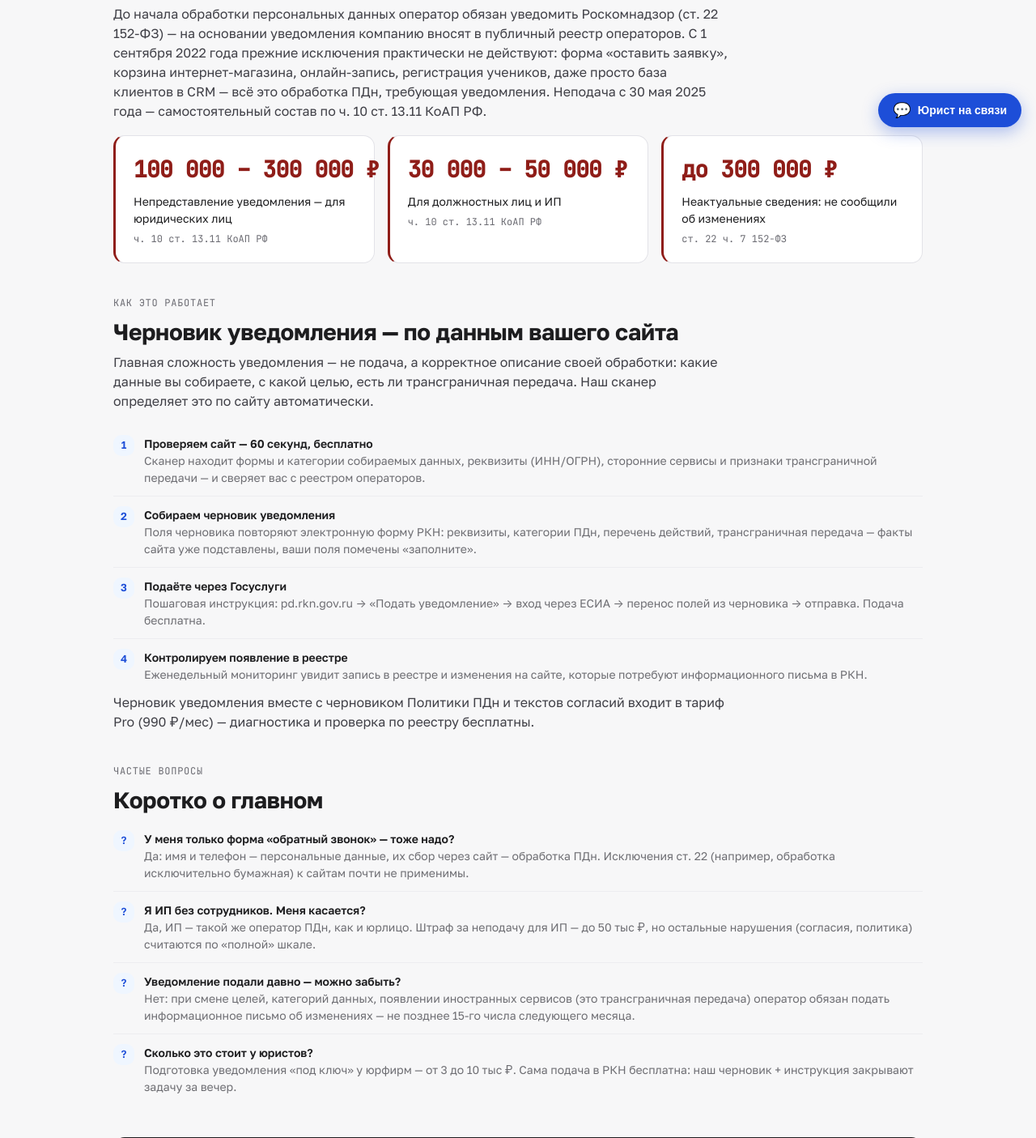
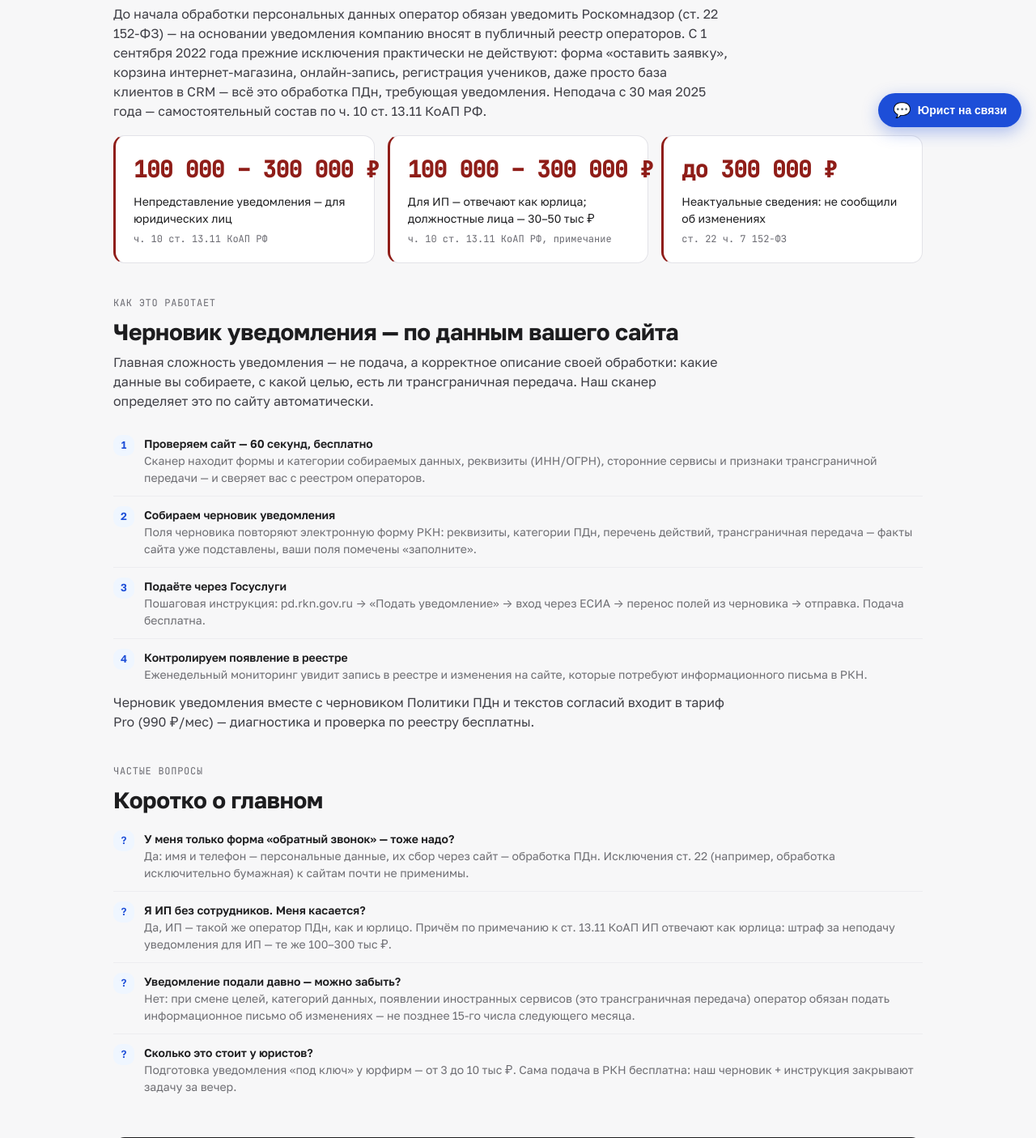
Before and after one commit to lawcheck/lawcheck, a FastAPI app: page /uvedomlenie-rkn in a window 1280 px wide. Shown: the part 625-2030 px from the top of the page at 81% size. Run offline with FastAPI, Linux system fonts and the light colour scheme.

Commit message:
fix(rkn): ИП отвечают как юрлица по ч. 10 ст. 13.11 (примечание, 420-ФЗ) — 100–300 тыс ₽, не 30–50
Co-Authored-By: Claude Fable 5 <noreply@anthropic.com>

```diff
--- a/lawcheck/reporting/rkn_notification_draft.py
+++ b/lawcheck/reporting/rkn_notification_draft.py
@@ -72,8 +72,9 @@ def render(scan) -> str:
     elif status == "problem":
         status_note = ("Наш скан <strong>не нашёл оператора в реестре РКН</strong> (или не смог "
                        "проверить). Если уведомление не подавалось — подайте его до начала "
-                       "обработки: за работу без уведомления с 30.05.2025 юрлицам грозит "
-                       "штраф 100–300 тыс ₽ (ч. 10 ст. 13.11 КоАП).")
+                       "обработки: за работу без уведомления с 30.05.2025 юрлицам и ИП "
+                       "(ИП отвечают как юрлица) грозит штраф 100–300 тыс ₽ "
+                       "(ч. 10 ст. 13.11 КоАП).")
     else:
         status_note = ("Проверьте себя в реестре операторов: "
                        '<a href="https://lawchek.ru/reestr-rkn">lawchek.ru/reestr-rkn</a>.')
--- a/lawcheck/web/templates/landing_rkn.html
+++ b/lawcheck/web/templates/landing_rkn.html
@@ -38,9 +38,9 @@
       <div class="src">ч. 10 ст. 13.11 КоАП РФ</div>
     </div>
     <div class="fine-card">
-      <div class="amount">30 000 – 50 000 ₽</div>
-      <div class="reason">Для должностных лиц и ИП</div>
-      <div class="src">ч. 10 ст. 13.11 КоАП РФ</div>
+      <div class="amount">100 000 – 300 000 ₽</div>
+      <div class="reason">Для ИП — отвечают как юрлица; должностные лица — 30–50 тыс ₽</div>
+      <div class="src">ч. 10 ст. 13.11 КоАП РФ, примечание</div>
     </div>
     <div class="fine-card">
       <div class="amount">до 300 000 ₽</div>
@@ -91,7 +91,7 @@
     </div></li>
     <li><span class="num">?</span><div>
       <div class="ct">Я ИП без сотрудников. Меня касается?</div>
-      <div class="cd">Да, ИП — такой же оператор ПДн, как и юрлицо. Штраф за неподачу для ИП — до 50 тыс ₽, но остальные нарушения (согласия, политика) считаются по «полной» шкале.</div>
+      <div class="cd">Да, ИП — такой же оператор ПДн, как и юрлицо. Причём по примечанию к ст. 13.11 КоАП ИП отвечают как юрлица: штраф за неподачу уведомления для ИП — те же 100–300 тыс ₽.</div>
     </div></li>
     <li><span class="num">?</span><div>
       <div class="ct">Уведомление подали давно — можно забыть?</div>
--- a/lawcheck/web/templates/rkn_check.html
+++ b/lawcheck/web/templates/rkn_check.html
@@ -97,7 +97,7 @@
     </div></li>
     <li><span class="num">2</span><div>
       <div class="ct">Штраф до 300 000 ₽ за молчание</div>
-      <div class="cd">С 30 мая 2025 года непредставление уведомления — отдельный состав: до 300 тыс ₽ для юрлиц, до 50 тыс ₽ для должностных лиц и ИП (ч. 10 ст. 13.11 КоАП РФ).</div>
+      <div class="cd">С 30 мая 2025 года непредставление уведомления — отдельный состав: 100–300 тыс ₽ для юрлиц и ИП (ИП отвечают как юрлица по примечанию к статье), 30–50 тыс ₽ для должностных лиц (ч. 10 ст. 13.11 КоАП РФ).</div>
     </div></li>
     <li><span class="num">3</span><div>
       <div class="ct">Отсутствие в реестре — маркер для проверки</div>
```
